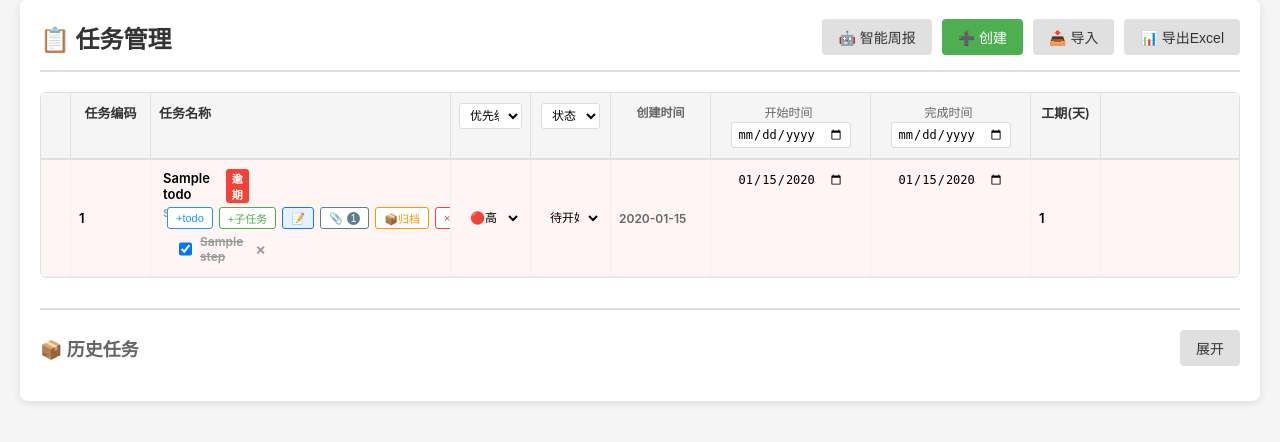
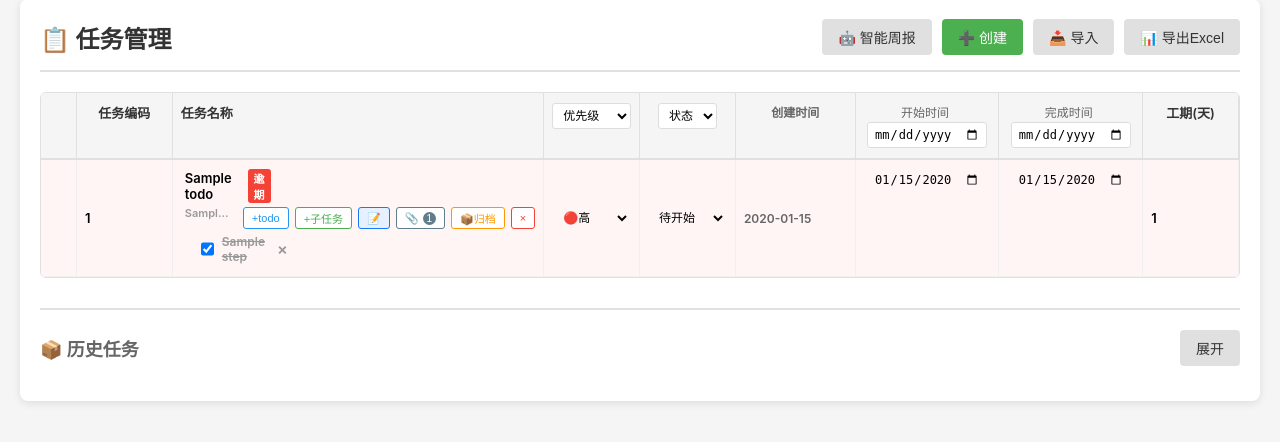
Before and after one commit to nanjiyueguang/mytodolist, a Flask app: page / in a window 1280 px wide. Shown: the part 21-463 px from the top of the page. Run offline with Flask 3, Linux system fonts and the light colour scheme; tables that the repository leaves empty hold one stand-in row (values such as "Sample post"); data that the repository does not hold is empty.

Commit message:
feat: 状态标签替代进度列 + 列宽百分比自适应
- 去掉进度列，任务名称旁显示状态标签（进行中/完成）
- 列宽改为百分比 + 最小宽度，随浏览器缩放自适应
- 状态从待开始→进行中时自动设置开始时间为当日
- 子任务创建时自动填充开始/结束时间为当日

```diff
--- a/static/css/style.css
+++ b/static/css/style.css
@@ -258,11 +258,7 @@ header h1 {
     background: #4CAF50;
 }
 
-.col-task-code {
-    width: 80px;
-    min-width: 80px;
-    text-align: center;
-}
+.col-task-code { width: 8%; min-width: 60px; text-align: center; }
 
 .col-drag-handle {
     width: 30px;
@@ -292,53 +288,17 @@ header h1 {
     border-bottom: 2px solid #2196F3 !important;
 }
 
-.col-drag-handle-header {
-    width: 30px;
-    min-width: 30px;
-    text-align: center;
-    flex-shrink: 0;
-}
+.col-drag-handle-header { width: 3%; min-width: 20px; text-align: center; flex-shrink: 0; }
 
-.col-task-name {
-    flex: 1 0 300px;
-    min-width: 300px;
-    overflow: hidden;
-    flex-shrink: 0;
-}
+.col-task-name { flex: 1; min-width: 200px; overflow: hidden; flex-shrink: 0; }
 
-.col-priority {
-    width: 80px;
-    min-width: 80px;
-    text-align: center;
-}
+.col-priority { width: 8%; min-width: 70px; text-align: center; }
 
-.col-status {
-    width: 80px;
-    min-width: 80px;
-    text-align: center;
-}
+.col-status { width: 8%; min-width: 70px; text-align: center; }
 
-.col-created-at {
-    width: 100px;
-    min-width: 100px;
-    text-align: center;
-    font-size: 12px;
-    color: #666;
-    white-space: nowrap;
-    overflow: hidden;
-    text-overflow: ellipsis;
-}
+.col-created-at { width: 10%; min-width: 80px; text-align: center; font-size: 12px; color: #666; white-space: nowrap; overflow: hidden; text-overflow: ellipsis; }
 
-.col-date {
-    width: 160px;
-    min-width: 160px;
-    text-align: center;
-    display: flex;
-    flex-direction: column;
-    align-items: center;
-    gap: 2px;
-    overflow: hidden;
-}
+.col-date { width: 12%; min-width: 140px; text-align: center; display: flex; flex-direction: column; align-items: center; gap: 2px; overflow: hidden; }
 
 .col-date .filter-label {
     display: inline;
@@ -362,11 +322,7 @@ header h1 {
     cursor: pointer;
 }
 
-.col-duration {
-    width: 70px;
-    min-width: 70px;
-    text-align: center;
-}
+.col-duration { width: 8%; min-width: 60px; text-align: center; }
 
 .col-progress {
     width: 480px;
--- a/static/js/app.js
+++ b/static/js/app.js
@@ -279,15 +279,12 @@ function renderTaskTable() {
         const indent = task.level * 20;
         const overdueMark = task.is_overdue ? '<span class="overdue-badge">逾期</span>' : '';
 
-        // 进度标签：有子任务时显示完成数/总数标签
-        let progressDisplay = '';
-        if (hasChildren) {
-            const stats = task.children_stats || { total: 0, completed: 0 };
-            const total = stats.total || 0;
-            const completed = stats.completed || 0;
-            if (total > 0) {
-                progressDisplay = `<span class="progress-badge">${completed}/${total}</span>`;
-            }
+        // 状态标签：进行中/完成
+        let statusBadge = '';
+        if (task.status === '进行中') {
+            statusBadge = '<span class="status-badge status-progress">进行中</span>';
+        } else if (task.status === '已完成') {
+            statusBadge = '<span class="status-badge status-completed">完成</span>';
         }
 
         const isCollapsed = collapsedTasks.has(task.id);
@@ -307,6 +304,7 @@ function renderTaskTable() {
                     <div class="task-name-content">
                         <div class="task-name-row">
                             <span class="inline-editable-title" data-task-id="${task.id}" data-action="edit-title">${escapeHtml(task.title)}</span>
+                            ${statusBadge}
                             ${overdueMark}
                         </div>
                         ${descText}
@@ -346,7 +344,6 @@ function renderTaskTable() {
                     <input type="date" class="row-date-input ${task.is_auto_date ? 'auto-date' : ''}" data-task-id="${task.id}" data-field="end_date" data-action="edit-date" value="${task.end_date || ''}" ${task.is_auto_date ? 'readonly' : ''}>
                 </div>
                 <div class="col-duration">${task.duration || 0}</div>
-                <div class="col-progress">${progressDisplay}</div>
             </div>
         `;
     });
--- a/templates/index.html
+++ b/templates/index.html
@@ -132,7 +132,6 @@
                     <input type="date" id="filter-end-date" class="filter-date" lang="en">
                 </div>
                 <div class="col-duration">工期(天)</div>
-                <div class="col-progress">进度</div>
             </div>
             <div id="task-table-body" class="table-body"></div>
         </div>
```
Also changed, not shown: other parts of static/css/style.css (+22 -28 lines), 1 other file.
